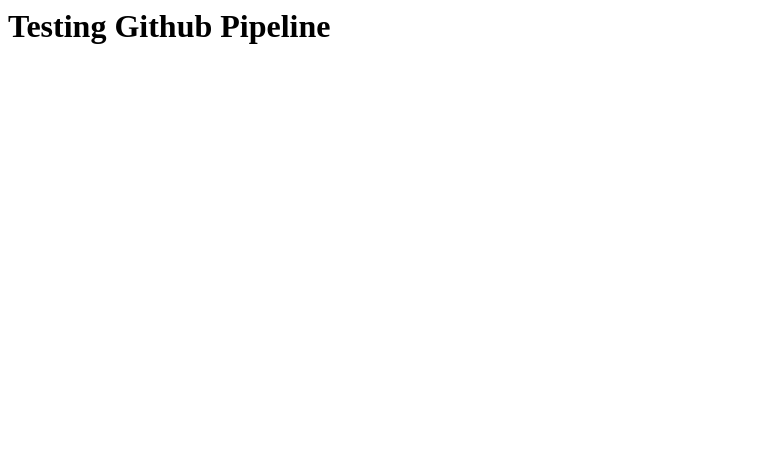
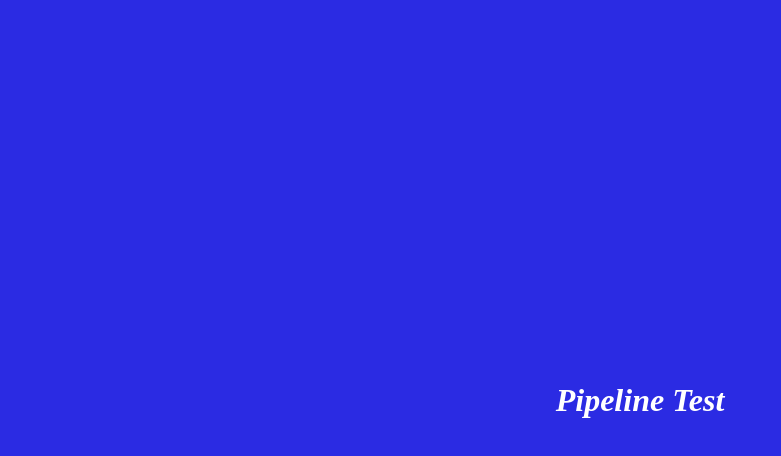
Before and after one commit to uditsiam/Pipiline-testing-us, a plain HTML site: page index.html in a window 1280 px wide. Shown: the whole page, without its empty margins (0-781 px from the left). Drawn offline with Linux system fonts and the light colour scheme.

Commit message:
Update index.html

```diff
--- a/index.html
+++ b/index.html
@@ -1,5 +1,30 @@
 <html>
+  <head>
+    <style>
+      * {
+        margin: 0;
+        padding: 0;
+      }
+      .flex-box {
+        display: flex;
+        height: 100vh;
+        width: 100vw;
+        background-color: rgb(43, 43, 227);
+        justify-content: center;
+        align-items: center;
+      }
+
+      .flex-box > h1 {
+        font-family: "Times New Roman", Times, serif;
+        font-style: italic;
+        color: white;
+      }
+    </style>
+  </head>
   <body>
-    <h1>Testing Github Pipeline</h1>
+    <div class="flex-box">
+      <h1>Pipeline Test</h1>
+    </div>
+    <script src="script.js"></script>
   </body>
 </html>
```
